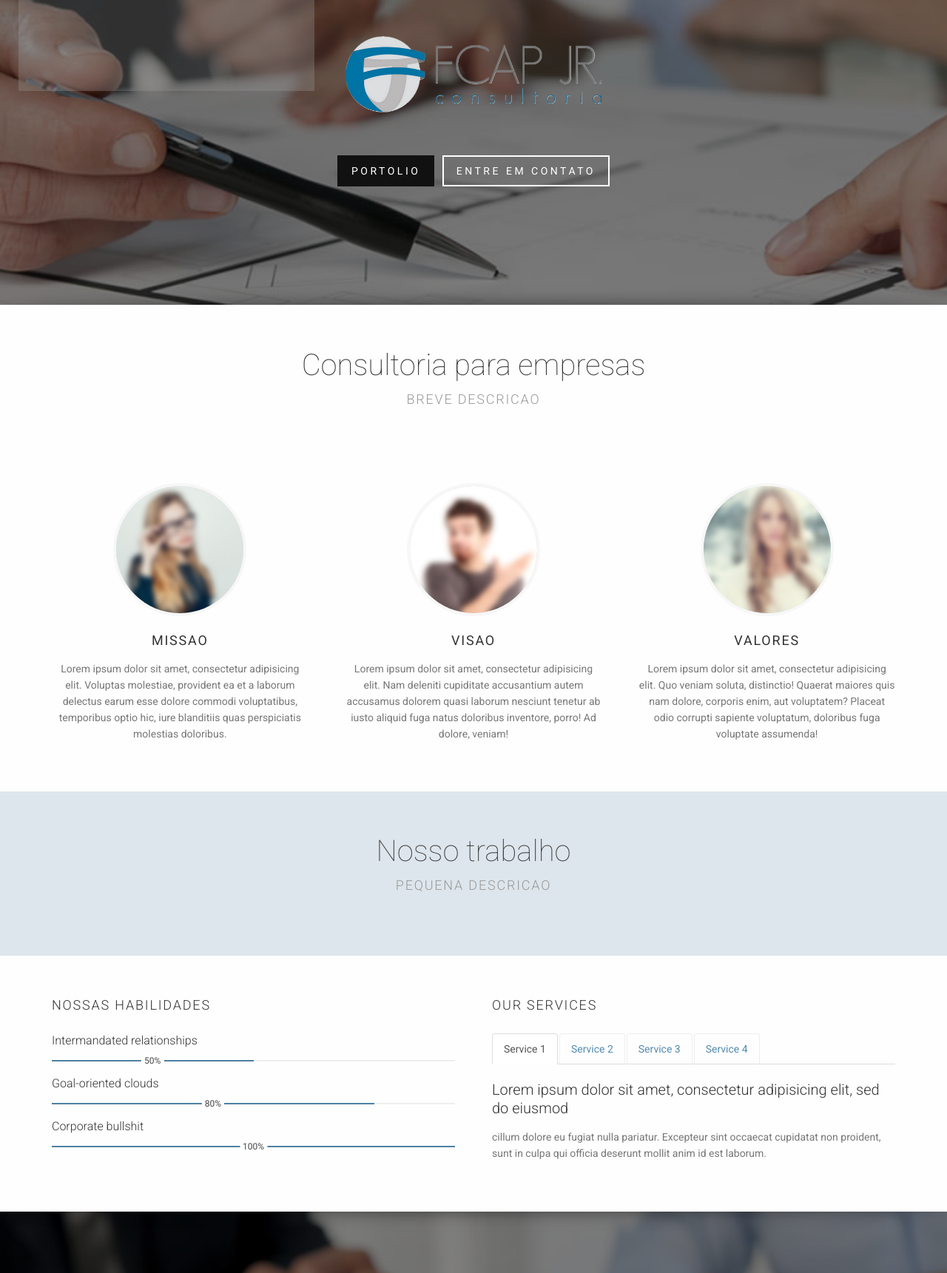
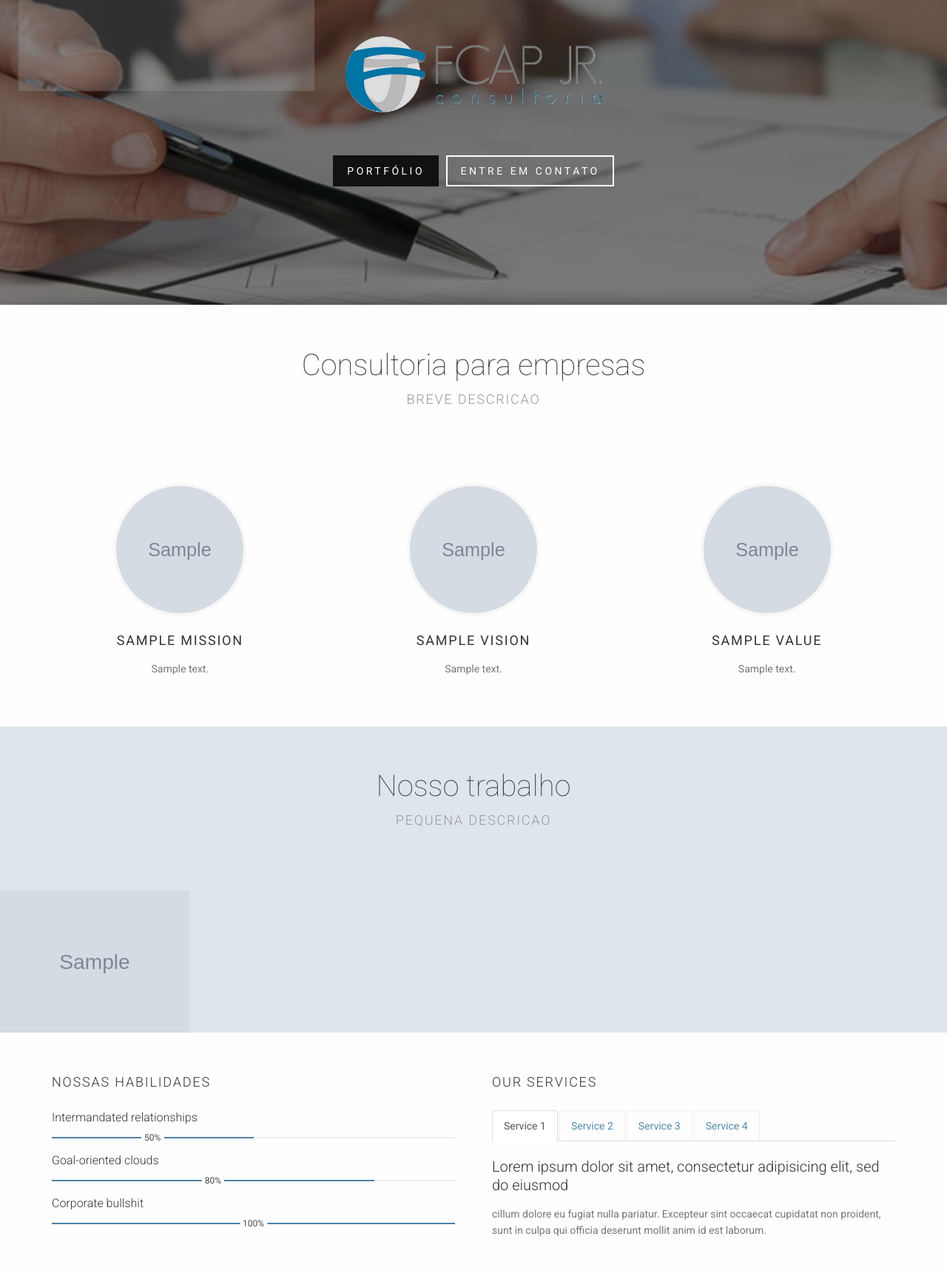
Before and after one commit to kepa/fcapjr-teste, a Django app: page / in a window 1280 px wide. Shown: the part 199-1920 px from the top of the page at 74% size. Run offline with Django 3.2, Linux system fonts and the light colour scheme; tables that the repository leaves empty hold one stand-in row (values such as "Sample post"); grey boxes marked "Sample" are stand-in pictures; parts of the project's set-up code (start-up, migrations or seed data) failed here and were passed over; some libraries are stand-ins or nearby versions; grey boxes are pictures that could not be loaded.

Commit message:
Integrar models de MVV com front

```diff
--- a/FCAPJr/fcap_app/templates/index.html
+++ b/FCAPJr/fcap_app/templates/index.html
@@ -12,7 +12,10 @@
               </div>
               <div class="row">
                   <div class="col-md-12 text-center">
-                      <div class="box"> <a href="portfolio-masonery.html" class="btn btn-lg">Portolio</a> &nbsp; <a href="#" class="btn btn-lg btn-border">Entre em Contato</a> </div>
+                      <div class="box">
+                        <a href="#portfolio" class="btn btn-lg">Portfólio</a> &nbsp;
+                        <a href="#contato" class="btn btn-lg btn-border">Entre em Contato</a>
+                      </div>
                   </div>
               </div>
           </div>
@@ -33,27 +36,31 @@
               <div class="col-md-4 col-sm-12">
                   <article class="boxIcon" data-nekoanim="fadeInUp" data-nekodelay="100">
                       <a href="#">
-                          <div class="imgBorder"> <img class="{% static 'img-circle img-responsive' %}" src="{% static 'images/team/team-corporate-1.jpg' %}" alt="" /> </div>
-                          <h2>Missao</h2>
-                          <p> Lorem ipsum dolor sit amet, consectetur adipisicing elit. Voluptas molestiae, provident ea et a laborum delectus earum esse dolore commodi voluptatibus, temporibus optio hic, iure blanditiis quas perspiciatis molestias doloribus.</p>
+                        <div class="imgBorder"> <img class="img-circle img-responsive" src="{{ view.mission.image.url }}" alt="" /> </div>
+                        <h2>{{ view.mission.title }}</h2>
+                        <p> {{ view.mission.description }}</p>
                       </a>
                   </article>
               </div>
               <div class="col-md-4 col-sm-12">
                   <article class="boxIcon" data-nekoanim="fadeInUp" data-nekodelay="200">
                       <a href="#">
-                          <div class="imgBorder"> <img class="img-circle img-responsive" src="{% static 'images/team/team-corporate-2.jpg' %} " alt="" /> </div>
-                          <h2>Visao </h2>
-                          <p> Lorem ipsum dolor sit amet, consectetur adipisicing elit. Nam deleniti cupiditate accusantium autem accusamus dolorem quasi laborum nesciunt tenetur ab iusto aliquid fuga natus doloribus inventore, porro! Ad dolore, veniam! </p>
+                        <div class="imgBorder"> <img class="img-circle img-responsive" src="{{ view.vision.image.url }}" alt="" /> </div>
+                        <h2>{{ view.vision.title }}</h2>
+                        <p> {{ view.vision.description }}</p>
                       </a>
                   </article>
               </div>
               <div class="col-md-4 col-sm-12">
                   <article class="boxIcon" data-nekoanim="fadeInUp" data-nekodelay="300">
                       <a href="#">
-                          <div class="imgBorder"> <img class=" {% static 'img-circle img-responsive' %}" src="{% static 'images/team/team-corporate-3.jpg' %}" alt="" /> </div>
-                          <h2>Valores</h2>
-                          <p>   Lorem ipsum dolor sit amet, consectetur adipisicing elit. Quo veniam soluta, distinctio! Quaerat maiores quis nam dolore, corporis enim, aut voluptatem? Placeat odio corrupti sapiente voluptatum, doloribus fuga voluptate assumenda! </p>
+                        <div class="imgBorder">
+                          <img class="img-circle img-responsive" src="{{ view.values.image.url }}" alt="" />
+                        </div>
+                        <h2>{{ view.values.title }}</h2>
+                        {% for value in view.values.valuesDescription.all %}
+                          <p> {{ value.description }}</p>
+                        {% endfor %}
                       </a>
                   </article>
               </div>
@@ -62,7 +69,7 @@
   </section>
   <!-- / services -->
   <!-- works -->
-  <section class="pt40 color1" data-nekoanim="fadeInUp" data-nekodelay="400">
+  <section id="portfolio" class="pt40 color1" data-nekoanim="fadeInUp" data-nekodelay="400">
       <div class="container">
           <div class="row">
               <div class="col-md-12 text-center mb40">
@@ -71,20 +78,30 @@
               </div>
           </div>
       </div>
-{% for x in object_list %}
+      {% for obj in view.banners %}
       <div id="homePortfolio" class="imgHover clearfix portfolioMosaic mosaic5 mosaicMoreLink neko-hover-1">
         <article>
-            <figure class="minimalBox"> <img alt="" src="{{x.imagem.url}}" class="img-responsive">
+            <figure class="minimalBox"> <img alt="" src="{{obj.image.url}}" class="img-responsive">
                 <figcaption>
+
                     <div class="pinInfo">
-                        <h3>Full width image</h3>
-                        <p class="hidden-xs">  {{x.descricao}}</p>
+                        <h3>{{ obj.title }}</h3>
+                        <p class="hidden-xs">  {{obj.description}} </p>
                     </div>
-                    <div class="iconLinks"> <a href="portfolio-project-fullwidth-image.html" title="link"><i class="icon-picture"></i></a> <a href="{% static 'images/portfolio/zoom6.jpg' %}" class="image-link" title="Zoom"><i class="icon-search"></i></a> </div>
+
+                    <!-- <div class="iconLinks">
+                      <a href="portfolio-project-fullwidth-image.html" title="link">
+                        <i class="icon-picture"></i>
+                      </a>
+                      <a href="{% static 'images/portfolio/zoom6.jpg' %}" class="image-link" title="Zoom">
+                        <i class="icon-search"></i>
+                      </a>
+                    </div> -->
+
                 </figcaption>
             </figure>
         </article>
-{% endfor %}
+      {% endfor %}
       </div>
   </section>
   <!-- / works -->
@@ -182,7 +199,7 @@
   </section>
   <!-- / parallax -->
   <!-- contact -->
-  <section class="mt40 mb40" data-nekoanim="fadeInUp" data-nekodelay="400">
+  <section id="contato" class="mt40 mb40" data-nekoanim="fadeInUp" data-nekodelay="400">
       <div class="container">
           <div class="row">
               <div class="col-md-12 text-center mb40">
--- a/FCAPJr/fcap_app/views.py
+++ b/FCAPJr/fcap_app/views.py
@@ -1,16 +1,27 @@
 from django.shortcuts import render
 from django.http import HttpResponse
-from django.views.generic import ListView
-from .models import Banner
+from django.views.generic import ListView, TemplateView
+from .models import Banner, Mission, Vision, Value
 
 
-class BannersView(ListView):
-    model = Banner
+class IndexView(TemplateView):
     template_name = 'index.html'
+
+    def banners(self):
+    	return Banner.objects.all()
+
+    def mission(self):
+    	return Mission.objects.all()[0]
+
+    def vision(self):
+    	return Vision.objects.all()[0]
+
+    def values(self):
+    	return Value.objects.all()[0]
 
     # def get_queryset(self):
     #     queryset = super(BannersView, self).get_queryset()
     #     return queryset
 
 
-home = BannersView.as_view()
+home = IndexView.as_view()
```
